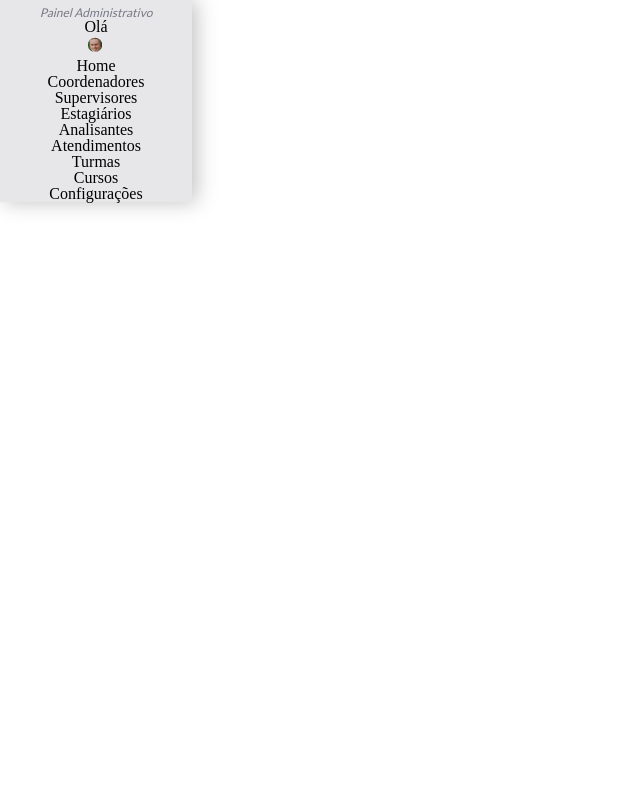
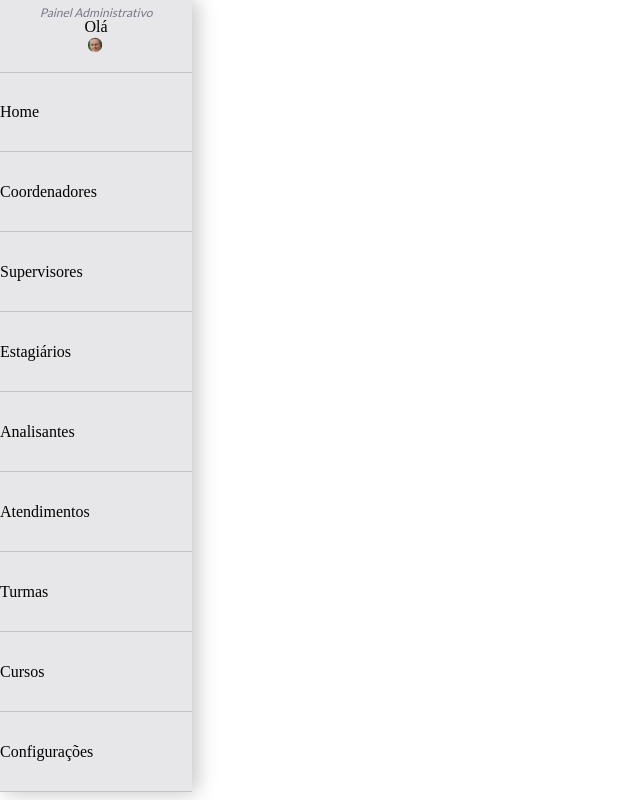
Before and after one commit to thiago-mfernandes/CepCop-React, a React (Create React App) app in the folder cepcop-react/: page / in a window 1280 px wide. Shown: the whole page, without its empty margins (0-640 px from the left). Built offline with nearby package versions, Linux system fonts and the light colour scheme.

Commit message:
NavItem styled component implementado

```diff
--- a/cepcop-react/src/components/Cabecalho/Navbar/index.tsx
+++ b/cepcop-react/src/components/Cabecalho/Navbar/index.tsx
@@ -1,10 +1,11 @@
-import styled from 'styled-components';
+import { azulEscuroFosco, cinzaMedio } from "src/components/UI/variaveis";
+import styled from "styled-components";
 
 const NavLista = styled.ul`
   display: flex;
   flex-direction: column;
   //-------------------------------------------->
-    @media screen and (max-width:768px) {
+  @media screen and (max-width: 768px) {
     display: flex;
     flex-direction: row;
     justify-content: flex-end;
@@ -13,41 +14,88 @@ const NavLista = styled.ul`
     border: none;
     overflow-x: auto;
   }
-`
+`;
 
+const NavItem = styled.li`
+  display: flex;
+  flex-direction: row;
+  align-items: center;
+  justify-content: flex-start;
+  height: 10vh;
+  width: 100%;
+  border-bottom: 1px solid ${cinzaMedio};
+  text-decoration: none;
 
+  &:first-child {
+    border-top: 1px solid ${cinzaMedio};
+    margin-left: 0;
+    margin-top: 7.5%;
+    //-------------------------------------------->
+    @media screen and (max-width: 768px) {
+      border-bottom: 1px solid ${cinzaMedio}; //pode retirar se quiser
+      border-top: none;
+      flex-direction: row-reverse;
+      justify-content: space-between;
+      margin-top: 0;
+      position: absolute;
+      top: 5%;
+      left: 0;
+      width: 100vw;
+    }
+  }
+
+  &:hover {
+    border-left: 4px solid ${azulEscuroFosco};
+    cursor: pointer;
+    //adicionar o material icons aqui
+    //.material-icons {
+    /* color: $azul-medio-brilhante;
+                }
+                a {
+                    color: black;
+                } */
+
+    //-------------------------------------------->
+    @media screen and (max-width: 768px) {
+      border-left: none;
+    }
+  }
+  //-------------------------------------------->
+  @media screen and (max-width: 768px) {
+    align-items: center;
+    justify-content: center;
+    display: flex;
+    flex-direction: row;
+    border-bottom: none;
+    margin: 0 5%;
+    width: 100%;
+  }
+`;
 
 function Navbar() {
-
   const navItens = [
-        {id: 1, nome: 'Home'},
-        {id: 2, nome: 'Coordenadores'},
-        {id: 3, nome: 'Supervisores'},
-        {id: 4, nome: 'Estagiários '},
-        {id: 5, nome: 'Analisantes'},
-        {id: 6, nome: 'Atendimentos'},
-        {id: 7, nome: 'Turmas'},
-        {id: 8, nome: 'Cursos'},
-        {id: 9, nome: 'Configurações'}
-    ]
+    { id: 1, nome: "Home" },
+    { id: 2, nome: "Coordenadores" },
+    { id: 3, nome: "Supervisores" },
+    { id: 4, nome: "Estagiários " },
+    { id: 5, nome: "Analisantes" },
+    { id: 6, nome: "Atendimentos" },
+    { id: 7, nome: "Turmas" },
+    { id: 8, nome: "Cursos" },
+    { id: 9, nome: "Configurações" },
+  ];
 
   return (
     <nav>
       <NavLista>
         {navItens.map((navitem, key) => (
-                    <li
-                        key={key}
-                        style={{textDecoration: 'none'}}
-                        className='header__menu___item'
-                    >
-                        <p>
-                            {navitem.nome}
-                        </p>
-                    </li>
+          <NavItem key={key}>
+            <p>{navitem.nome}</p>
+          </NavItem>
         ))}
       </NavLista>
     </nav>
-    )
+  );
 }
 
 export default Navbar;
```
Also changed, not shown: cepcop-react/public/components/Cabecalho/Navbar/index.js (+7 -0 lines), 1 other file (tests, documents, lock files or other folders). Lines whose indentation alone changed are shown as unchanged.
